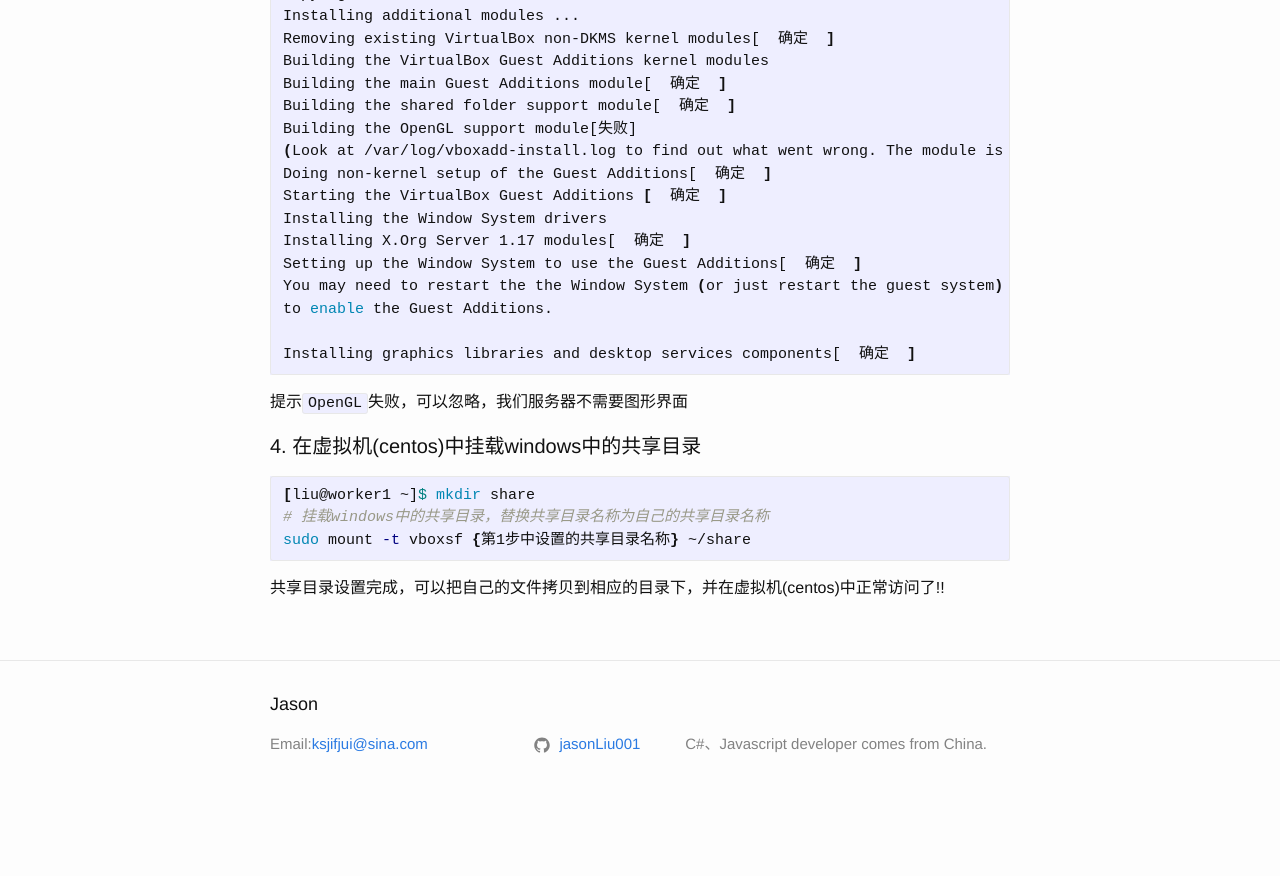
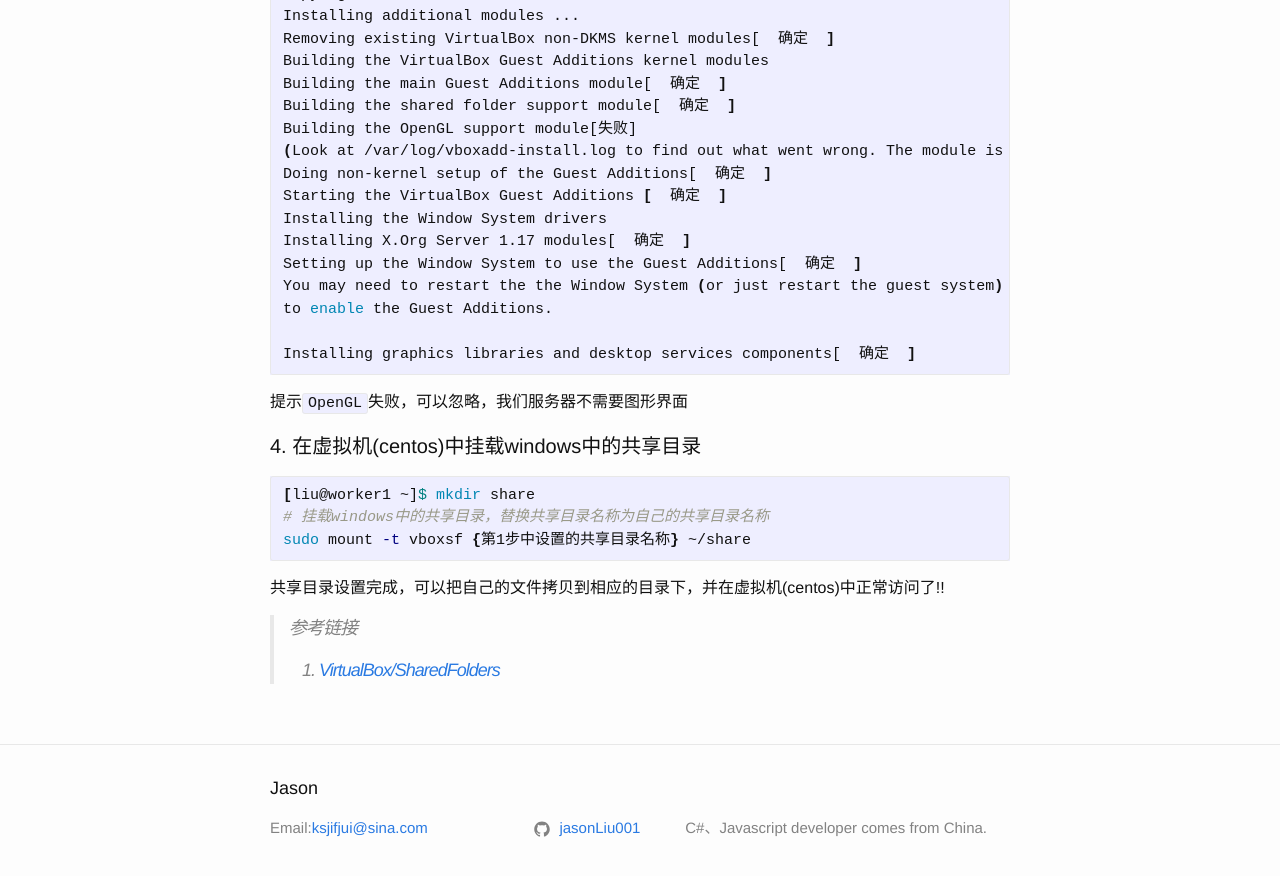
Before and after one commit to jasonLiu001/jasonLiu001.github.io, a Jekyll site: the page built from _posts/2017-11-20-VirtualBox-CentOS-与windows主机共享文件.md, in a window 1280 px wide and 900 px high, scrolled down 1022 px. Shown: the top 876 px of the window. Built offline with Jekyll 4.4.1, drawn with Linux system fonts in a browser that asks for light colours; before the commit the page ends 1838 px from its top, so only the background shows below that.

Commit message:
Update 2017-11-20-VirtualBox-CentOS-与windows主机共享文件.md

````diff
--- a/_posts/2017-11-20-VirtualBox-CentOS-与windows主机共享文件.md
+++ b/_posts/2017-11-20-VirtualBox-CentOS-与windows主机共享文件.md
@@ -62,3 +62,6 @@ sudo mount -t vboxsf {第1步中设置的共享目录名称} ~/share
 ```
 
 共享目录设置完成，可以把自己的文件拷贝到相应的目录下，并在虚拟机(centos)中正常访问了!!
+
+> 参考链接
+> 1. [ VirtualBox/SharedFolders](https://help.ubuntu.com/community/VirtualBox/SharedFolders)
````
